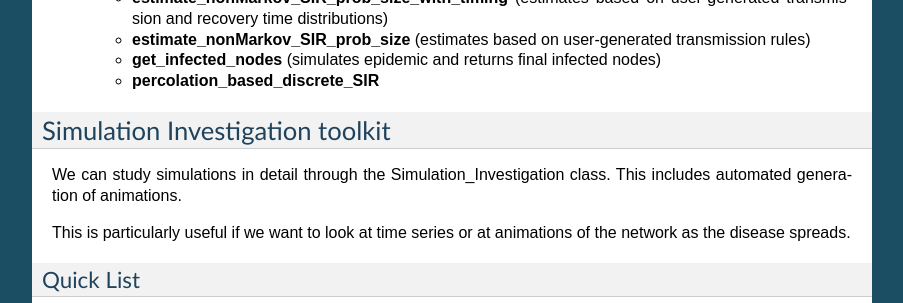
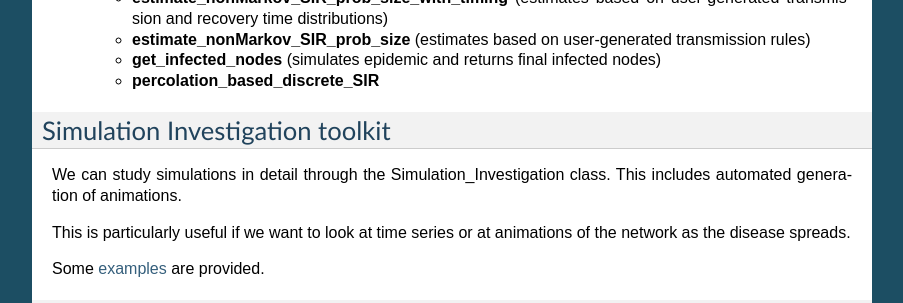
Before and after one commit to springer-math/Mathematics-of-Epidemics-on-Networks, a Sphinx documentation site: the page built from docs/EoN.rst, in a window 1280 px wide and 900 px high, scrolled down 1881 px, cut to the strip 0-303 px from the top of the window. Shown: the whole strip, without its empty margins (198-1101 px from the left). Built offline with Sphinx 7.4.7, drawn with Linux system fonts in a browser that asks for light colours.

Commit message:
add internal link to documentation (EoN.rst)

```diff
--- a/docs/EoN.rst
+++ b/docs/EoN.rst
@@ -128,6 +128,7 @@ This includes automated generation of animations.
 This is particularly useful if we want to look at time series or at animations
 of the network as the disease spreads.
 
+Some :ref:`examples <Simulation_Investigation>` are provided.
 
 Quick List
 ^^^^^^^^^^
--- a/docs/Examples.rst
+++ b/docs/Examples.rst
@@ -126,6 +126,7 @@ Additional Examples
 Visualizing or animating disease spread
 ^^^^^^^^^^^^^^^^^^^^^^^^^^^^^^^^^^^^^^^
 
+
 We can visualize snapshots or animations of disease spread in a network.
 
 .. toctree::
```
